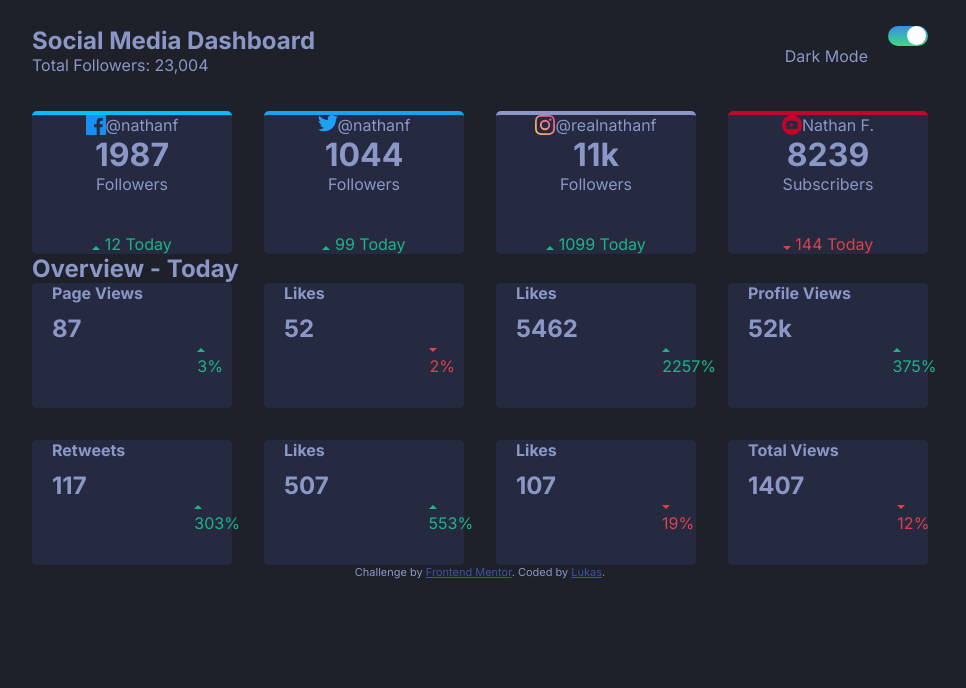
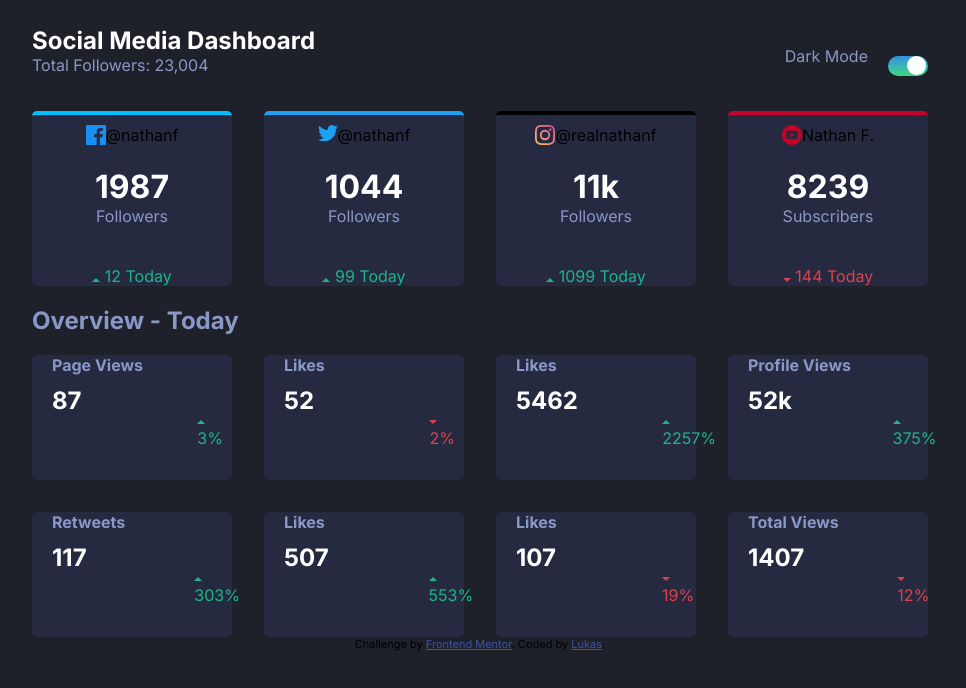
Before and after one commit to lukaszscislowski/social-media-dashboard-with-theme-switcher-master, a plain HTML site: page index.html in a window 1280 px wide. Shown: the whole page, without its empty margins (160-1126 px from the left). Drawn offline with Linux system fonts and the light colour scheme.

Commit message:
toggle review

```diff
--- a/index.html
+++ b/index.html
@@ -23,12 +23,9 @@
     </div>
 
     <div class="toggle">
-
         <p class="toggle__title">Dark Mode</p>
         <div class="toggle__group">
-          <label class="toggle__label" for="switch" id="toggle">
-            <input class="toggle__switch" type="checkbox" id="switch" />
-          </label>
+          <input class="toggle__switch"  type="checkbox" id="switch" /> <label  for="switch">Toggle</label>
         </div>
 
 
--- a/script/script.js
+++ b/script/script.js
@@ -1,6 +1,6 @@
 'use strict'
 
-const toggle = document.querySelector('#toggle input');
+const toggle = document.querySelector('.toggle__group input');
 
 function Theme() {
   if (this.checked) {
--- a/scss/style.scss
+++ b/scss/style.scss
@@ -18,7 +18,7 @@ body {
 
 .dark {
     background: var(--bg);
-    color: var(--text);
+    // color: var(--text);
 }
 
 .header {
@@ -27,21 +27,21 @@ body {
     width: 70%;
     margin: 2% auto;
 
+
     @include screen(){
         grid-template-columns: repeat(1, minmax(200px, 1fr));
     }
 }
-// .header, .cards-container__header, .overview-container__count, .second-title {
-//     color: var(--text);
-// }
-// .header__subtitle, .cards-container__user, .cards-container__title, .overview-container__header {
-//     color: var(--text);
-// }
+
 .header__subtitle {
     margin-top: 0;
 }
-.header__h2 {
-    margin: 0;
+
+.header__h2,.cards-container__header, .overview-container__count {
+    color: var(--textSec);
+}
+.header__subtitle, .toggle__title, .cards-container__title, .overview-container__header, .second-title__header {
+    color: var(--text);
 }
 
 .toggle {
@@ -50,7 +50,6 @@ body {
     grid-auto-flow: column;
 
 }
-
 .toggle__title {
     margin: 20px;
 }
@@ -73,7 +72,18 @@ body {
 	visibility: hidden;
 }
 
-.toggle__label:after {
+label {
+	cursor: pointer;
+	text-indent: -9999px;
+	width: 40px;
+	height: 20px;
+	background:$color-ToggleDark;
+	display: block;
+	border-radius: 100px;
+	position: relative;
+}
+
+label:after {
 	content: '';
 	position: absolute;
 	top: 0px;
@@ -84,32 +94,37 @@ body {
 	border-radius: 90px;
 	transition: 0.3s;
 }
-// .toggle__switch:checked + .toggle__label {
-// 	background: $color-Toggle;
-// }
-.toggle__switch:checked + .toggle__label:after {
+
+input:checked + label {
+	background:$color-Toggle;
+}
+
+input:checked + label:after {
 	left: calc(100% - 19px);
 	transform: translateX(-100%);
 }
-.toggle__label:active:after {
+
+label:active:after {
 	width: 19px;
 }
 
+
 .toggle__group {
-    margin: 0 auto;
+    margin:auto;
 }
 
 .second-title {
     display: grid;
     width: 70%;
-    margin: 0 auto;
-
+    margin: 20px auto;
 }
 
-.cards-container__header, .cards-container__title {
+.cards-container__header {
+    margin-top: 22px;
+}
+.cards-container__title {
     margin: 0;
 }
-
 
 .cards-container__subtitle {
     color:$color-limeGreen;
@@ -144,6 +159,7 @@ body {
 .cards-container__user {
     display: grid;
     grid-auto-flow: column;
+    margin-top: 10px;
 }
 
 .container {
@@ -163,6 +179,7 @@ body {
     background: var(--card-bg);
     min-height: 125px;
     border-radius: 5px;
+    &:hover{background:  var(--bg-top); cursor: pointer;
 }
 
 
@@ -186,8 +203,6 @@ body {
     padding-left: 20px;
 }
 
-
-
 .overview-container__counter {
     justify-self: self-end;
     width: 40%;
@@ -201,3 +216,5 @@ body {
         color: $color-limeGreen;
     }
 }
+
+}
```
Also changed, not shown: css/style.css, 1 other file.
